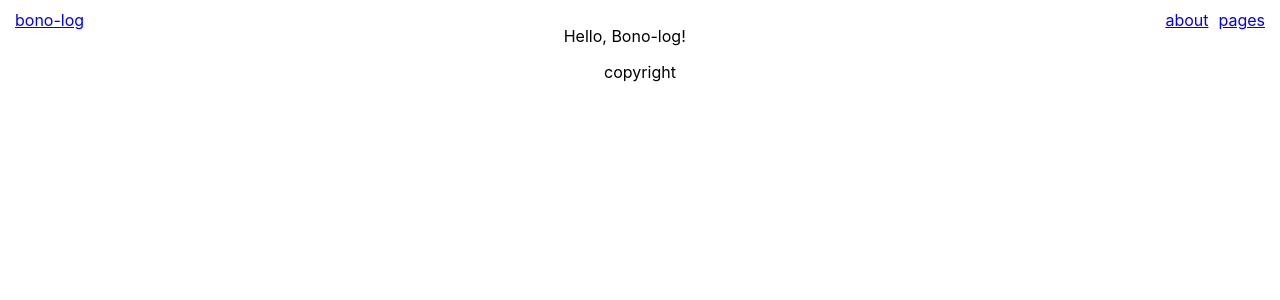
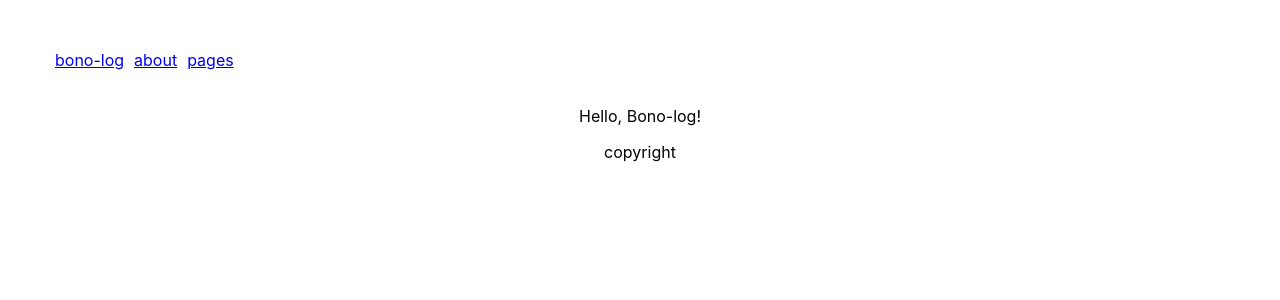
Before and after one commit to RaccoonByte-OtterBit/RaccoonByte-OtterBit.github.io, a React (Create React App) app: page / in a window 1280 px wide. Shown: the top 300 px of the page. Built offline with nearby package versions, Linux system fonts and the light colour scheme.

Commit message:
rename: content, footer name style: page-header align

```diff
--- a/src/App.css
+++ b/src/App.css
@@ -1,7 +1,17 @@
 .page-wrapper {
   text-align: center;
   position: relative;
-  padding: 10px;
+  padding: 30px;
+}
+
+.page-header {
+  padding: 20px;
+  vertical-align: middle;
+  align-items: center;
+  align-content: center;
+  display: flex;
+  flex-wrap: wrap;
+  justify-content: space-between;
 }
 
 .home-section {
@@ -12,10 +22,6 @@
   float: right;
 }
 
-.content-wrapper {
-  text-align: center;
-}
-
 .link {
   padding: 5px;
 }
--- a/src/App.tsx
+++ b/src/App.tsx
@@ -22,12 +22,12 @@ function App() {
         </div>
       </header>
       <body>
-        <div className="content-wrapper">
+        <div className="page-content">
           <p>Hello, Bono-log!</p>
         </div>
       </body>
-      <footer>
-        <div className="footer-wrapper">
+      <footer className="page-footer-wrapper">
+        <div className="page-footer">
           <p>copyright</p>
         </div>
       </footer>
```
